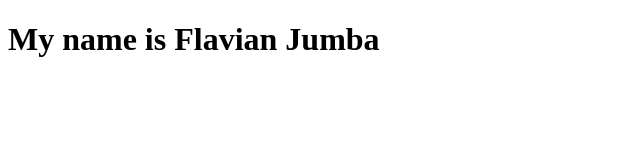
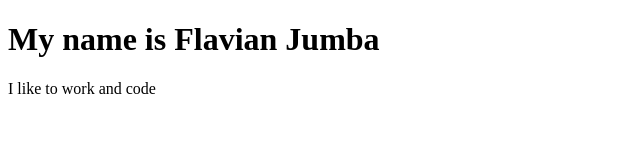
Before and after one commit to flavian-jumba/My-second-repo, a plain HTML site: page index.html in a window 1280 px wide. Shown: the whole page, without its empty margins (0-640 px from the left). Drawn offline with Linux system fonts and the light colour scheme.

Commit message:
made changes to the index.html file

```diff
--- a/index.html
+++ b/index.html
@@ -7,5 +7,6 @@
 </head>
 <body>
    <h1>My name is Flavian Jumba</h1>
+   <p>I like to work and code</p>
 </body>
 </html>
```
